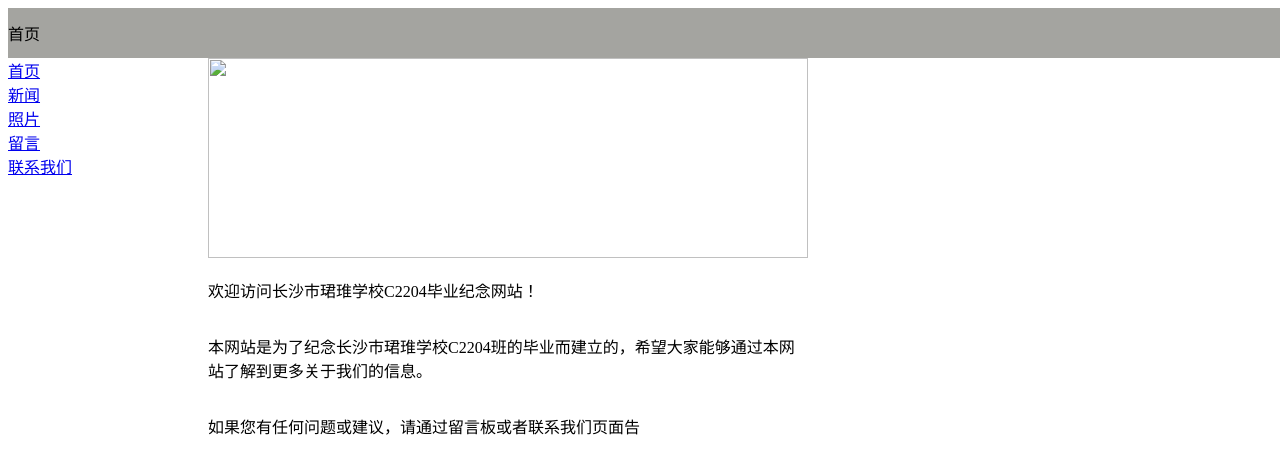
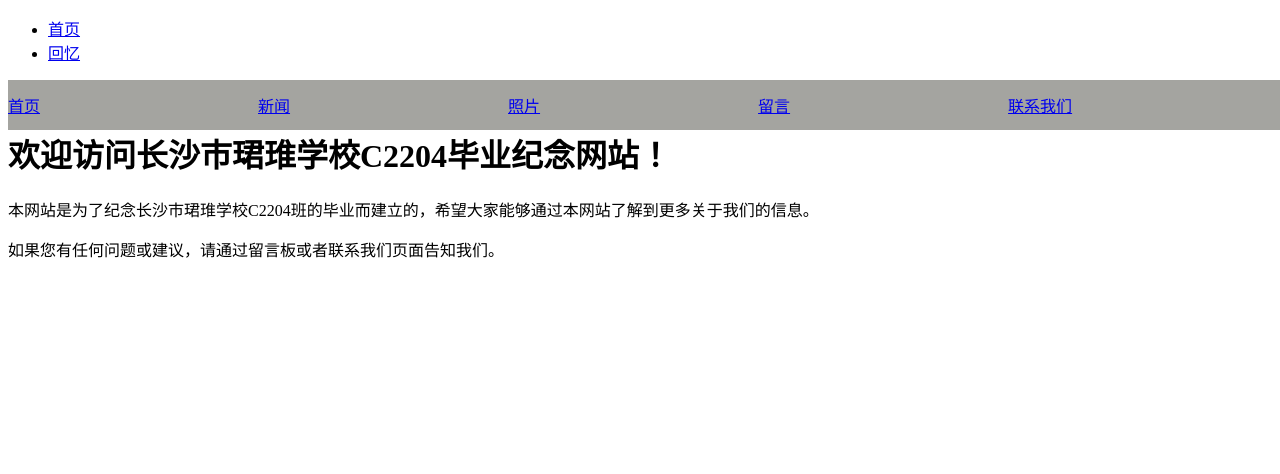
Before and after one commit to cjjwc2204/cjjwc2204.github.io, a plain HTML site: page index.html in a window 1280 px wide. Shown: the top 474 px of the page. Drawn offline with Linux system fonts and the light colour scheme.

Commit message:
Update index.html

```diff
--- a/index.html
+++ b/index.html
@@ -1,69 +1,38 @@
 <!DOCTYPE HTML>
-<HTML>
-    <HEAD>
-        <TITLE>长沙市珺琟学校C2204班</TITLE>
-    </HEAD>
-    <!-- -->
-    <BODY>
+<html>
+<head>
+    <title>长沙市珺琟学校C2204班</title>
+</head>
+<body>
+    <nav>
+        <ul>
+            <li><a href="cjjwc2204.github.io">首页</a></li>
+            <li><a href="cjjwc2204.github.io/picture.html">回忆</a></li>
+        </ul>
+    </nav>
     <table align="left" width="1500" border="0" cellpadding="0" cellspacing="0">
         <tr height="50" bgcolor="A4A4A">
             <td>
-                    <a herf="cjjwc2204.github.io">首页</a>
-                </td>
-                <td herf="cjjwc2204.github.io/picture.html">回忆</td>
-            </tr>
-            <tr>
-                <td>
-                    <table width="800" border="0" cellpadding="0" cellspacing="0">
-                        <tr>
-                            <td width="200" valign="top">
-                                <table width="200" border="0" cellpadding="0" cellspacing="0">
-                                    <tr>
-                                        <td>
                 <a href="main.html">首页</a>
             </td>
-                                    </tr>
-                                    <tr>
             <td>
                 <a href="news.html">新闻</a>
             </td>
-                                    </tr>
-                                    <tr>
             <td>
                 <a href="photo.html">照片</a>
             </td>
-                                    </tr>
-                                    <tr>
             <td>
                 <a href="message.html">留言</a>
             </td>
-                                    </tr>
-                                    <tr>
             <td>
                 <a href="contact.html">联系我们</a>
             </td>
         </tr>
     </table>
-                            </td>
-                            <td width="600" valign="top">
-                                <table width="600" border="0" cellpadding="0" cellspacing="0">
-                                    <tr>
-                                        <td>
-                                            <img src="images/main.jpg" width="600" height="200">
-                                        </td>
-                                    </tr>
-                                    <tr>
-                                        <td>
-                                            <p>欢迎访问长沙市珺琟学校C2204毕业纪念网站！</p>
-                                        </td>
-                                    </tr>
-                                    <tr>
-                                        <td>
+    <div>
+        <h1>欢迎访问长沙市珺琟学校C2204毕业纪念网站！</h1>
         <p>本网站是为了纪念长沙市珺琟学校C2204班的毕业而建立的，希望大家能够通过本网站了解到更多关于我们的信息。</p>
-                                        </td>
-                                    </tr>
-                                    <tr>
-                                        <td>
-                                            <p>如果您有任何问题或建议，请通过留言板或者联系我们页面告
-    </BODY>
-</HTML>
+        <p>如果您有任何问题或建议，请通过留言板或者联系我们页面告知我们。</p>
+    </div>
+</body>
+</html>
```
Lines whose indentation alone changed are shown as unchanged.
